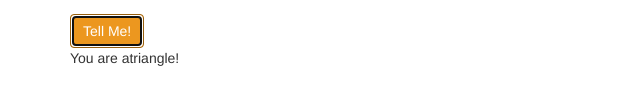
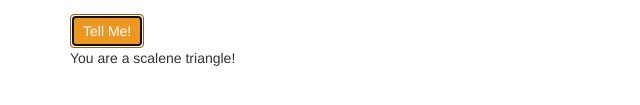
Before and after one commit to patternandshape/triangle-tracker, a plain HTML site: page index.html in a window 1280 px wide. Both pictures are taken after typing "Sample", "Sample", "Sample" into the empty fields and a click on the button "Tell Me!". Shown: the part 185-290 px from the top of the page, 0-640 px from the left. Drawn offline with nearby package versions, Linux system fonts and the light colour scheme.

Commit message:
add working scripts, yes

```diff
--- a/index.html
+++ b/index.html
@@ -29,7 +29,7 @@
       </form>
 
       <div id="result">
-        You are a<span class="output"></span>triangle!
+        You are <span class="output"></span> triangle!
       </div>
     </div>
   </body>
--- a/js/scripts.js
+++ b/js/scripts.js
@@ -1,18 +1,22 @@
 var isTriangle = function(side1, side2, side3) {
-      if (side1 === side2 && side2 === side3 && side1 === side3) {
-        return true;
-        var equilateral = ("hey!!!")
-      }
-      else if (side1 === side2 || side2 === side3 || side1 === side3) {
-        return true;
-      }
+          var oneplustwo = (side1 + side2);
+          var threeplustwo = (side3 + side2);
+          var oneplusthree = (side1 + side3);
 
-      else if (side1 != side2 || side2 != side3 || side1 != side3) {
-        return true;
-      }
-      else {
-        return false;
-      }
+        if ((side3 >= oneplustwo) || (side1 >= threeplustwo) || (side2 >= oneplusthree)) {
+          return "non";
+          }
+
+         else if ((side1 === side2) && (side2 === side3) && (side1 === side3)) {
+            return "equilateral";
+          }
+          else if ((side1 === side2) || (side2 === side3) || (side1 === side3)) {
+            return "isosceles";
+          }
+
+          else if ((side1 != side2) && (side2 != side3) && (side1 != side3)) {
+            return "scalene";
+          }
 };
 
   $(document).ready(function() {
@@ -23,9 +27,21 @@ var isTriangle = function(side1, side2, side3) {
 
       var result = isTriangle(side1, side2, side3);
 
-                 // same as writing if (result === false)
-        // $(".output").text(equilateral);
+      if (result === "equilateral") {
+       $(".output").text("an equilateral");
+      }
 
+      else if (result === "isosceles") {
+       $(".output").text("an isosceles");
+      }
+
+      else if (result === "scalene") {
+       $(".output").text("a scalene");
+      }
+
+      else if (result === "non") {
+       $(".output").text("not a");
+      }
 
 
     $("#result").show();
```
Also changed, not shown: spec/specs.js (+4 -4 lines).
